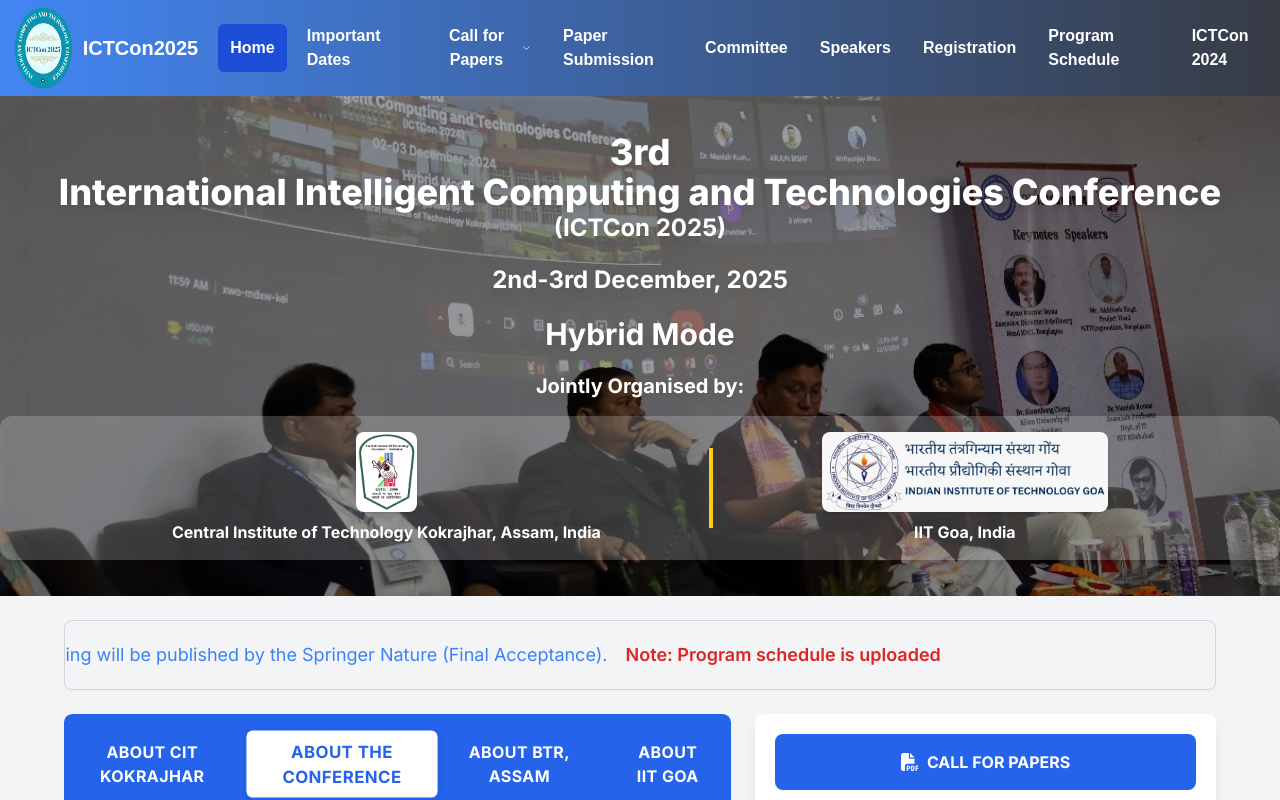
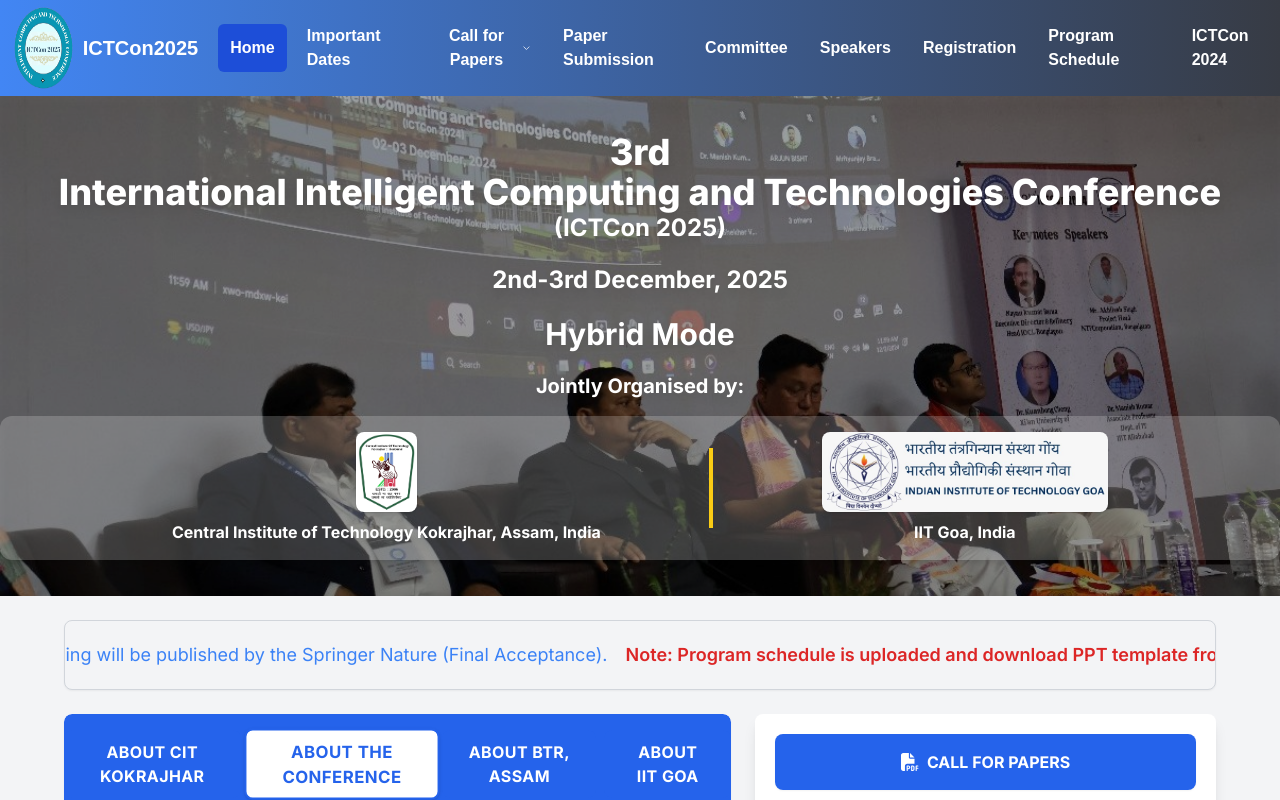
Before and after one commit to ictcon-cit/ictcon_2026, a Next.js app: page / in a window 1280 px wide. Shown: the top 800 px of the page. Built offline with nearby package versions, Linux system fonts and the light colour scheme.

Commit message:
uPDATED schedule

```diff
--- a/src/app/registration/page.tsx
+++ b/src/app/registration/page.tsx
@@ -386,7 +386,7 @@
           Oral PowerPoint presentation slides template for ICTCon 2025
           conference:
           <a
-            href="/ICTCon2025_IDXXX.pptx"
+            href="/PID_xx_ICTCon_2025.pptx"
             download
             className="text-blue-500 underline font-bold"
           >
--- a/src/components/horizontalscroll.tsx
+++ b/src/components/horizontalscroll.tsx
@@ -6,7 +6,8 @@
       <span className="font-bold ">Proceedings By:</span> Conference Proceeding
       will be published by the Springer Nature (Final Acceptance).
       &nbsp;
-      <span className="ml-2 font-semibold text-red-600">Note: Program schedule is uploaded</span>
+      <span className="ml-2 font-semibold text-red-600">Note: Program schedule is uploaded and download PPT template from Registration.</span>
+
       {/* <span className="font-bold text-red-500">
         [
         <a
```
Also changed, not shown: 1 other file (tests, documents, lock files or other folders).
